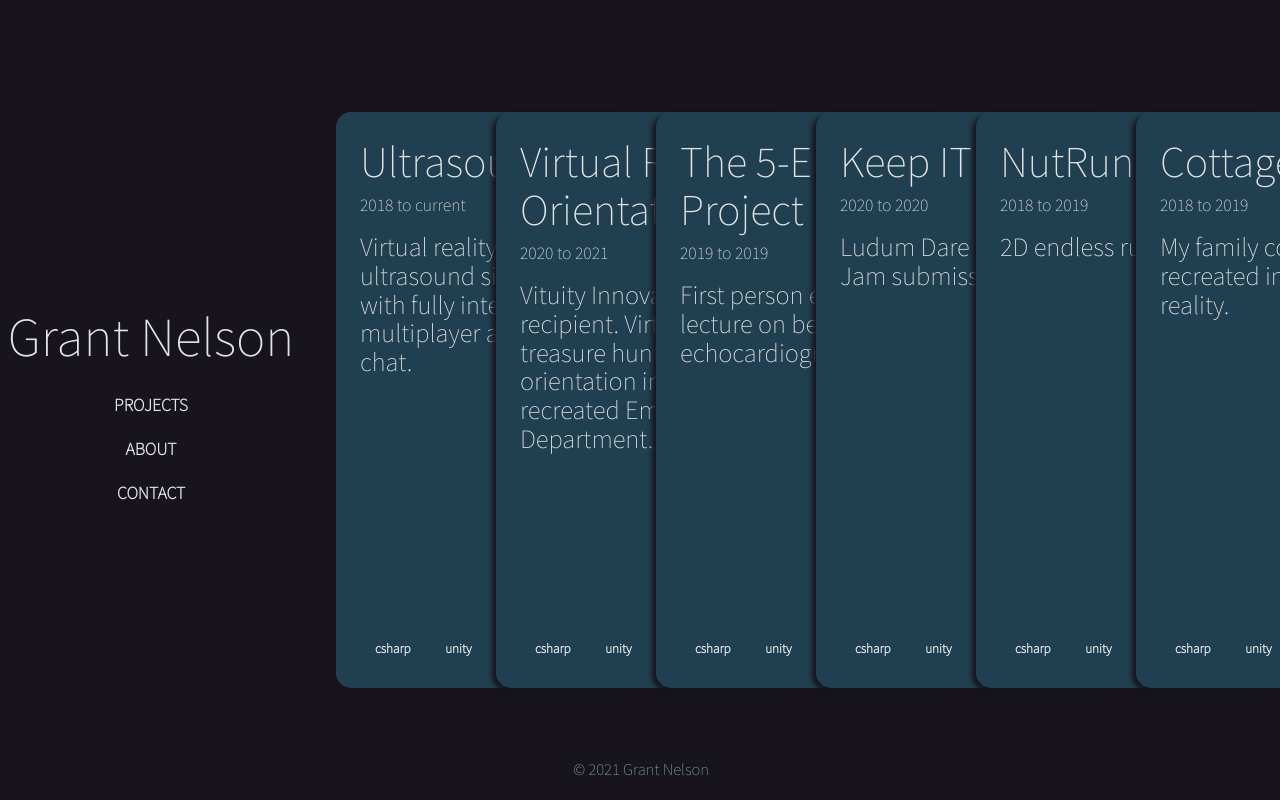
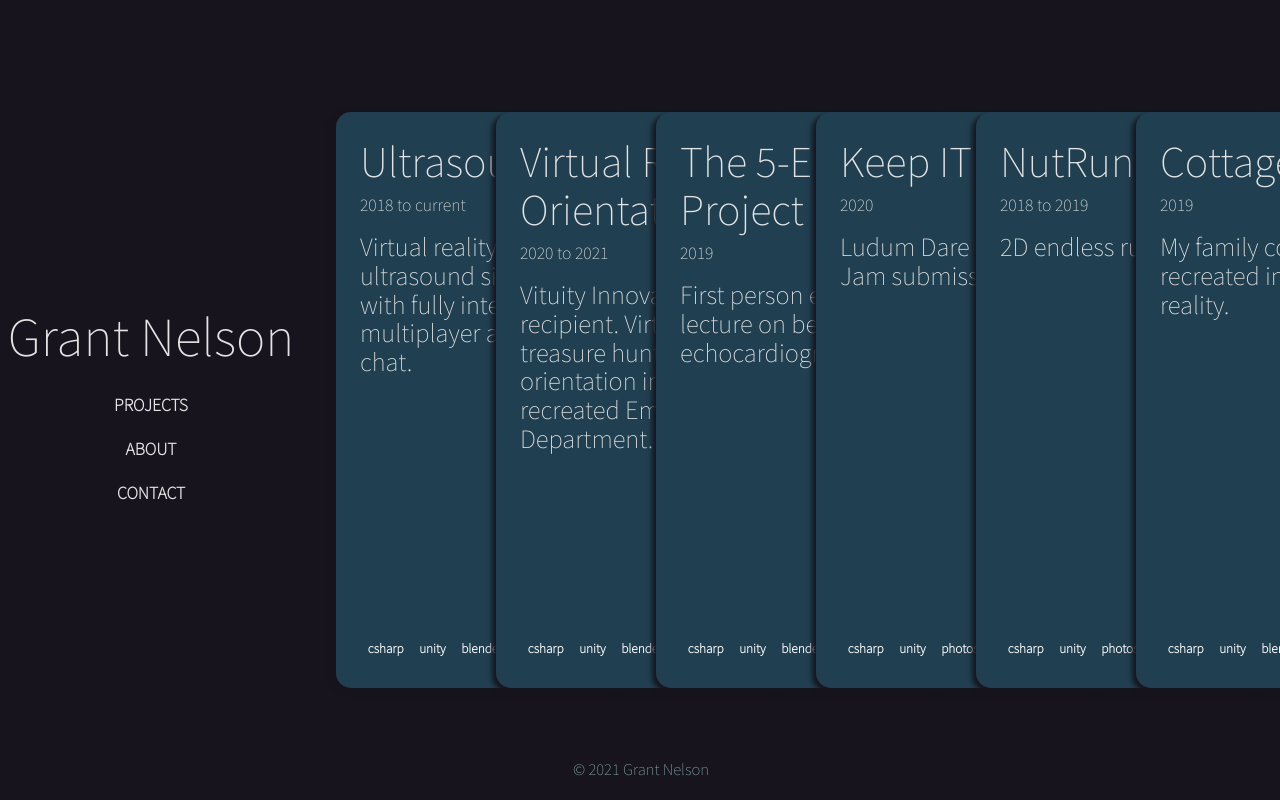
Before and after one commit to grantnelsonmd/cv, a React (Create React App) app: page / in a window 1280 px wide. Both pictures are taken after a click on the button "PROJECTS". Built offline with nearby package versions, Linux system fonts and the light colour scheme.

Commit message:
updated dates

```diff
--- a/public/index.css
+++ b/public/index.css
@@ -138,14 +138,23 @@ button:hover {
 
 .badges {
   display: flex;
+  flex: 1 0 auto;
+  display: -webkit-box;   /* OLD - iOS 6-, Safari 3.1-6, BB7 */
+  display: -ms-flexbox;  /* TWEENER - IE 10 */
+  display: -webkit-flex; /* NEW - Safari 6.1+. iOS 7.1+, BB10 */
   position: absolute;
   bottom: 30px;
   flex-wrap: wrap;
+  -webkit-flex-wrap: wrap;
+  -ms-flex-wrap: wrap;
+  -webkit-box-flex: 1;
+  -webkit-flex: 1 0 auto;
+  -ms-flex: 1 0 auto;
 }
 
 .badge {
   position: relative;
-  display: grid;
+  display: flex;
   grid-template-columns: 50px 1fr;
   align-items: center;
   margin: 0 0 0;
--- a/src/components/ProjectCard.jsx
+++ b/src/components/ProjectCard.jsx
@@ -12,13 +12,24 @@ function ProjectCard(props){
         />)
     }
 
+    function configureDate(){
+        if (props.dateEnd){
+            return(
+              <p>{props.dateStart} to {props.dateEnd}</p>
+            )
+        } else {
+            return(
+                <p>{props.dateStart}</p>
+            )
+        }
+    }
     //if vertical height of window shrinks beyond limit collapse subtitle text into "..."
 
     return(
         <div className="project-card">
             <header className="project-card-header">
                 <a href="..." alt="..."><h1>{props.title}</h1></a>
-                <p>{props.dateStart} to {props.dateEnd}</p>
+                {configureDate()}
                 <h4>{props.subtitle}</h4>
             </header>
             <div className="badges">
--- a/src/projects.js
+++ b/src/projects.js
@@ -16,14 +16,14 @@ const projects = [
     {
         title: "The 5-E Project",
         dateStart: "2019",
-        dateEnd: "2019",
+        dateEnd: "",
         subtitle: "First person exploration lecture on bedside echocardiography.",
         skills: ["csharp", "unity", "blender"]
     },
     {
         title: "Keep IT Alive",
         dateStart: "2020",
-        dateEnd: "2020",
+        dateEnd: "",
         subtitle: "Ludum Dare 42 Game Jam submission.",
         skills: ["csharp", "unity", "photoshop"]
     },
@@ -36,8 +36,8 @@ const projects = [
     },
     {
         title: "CottageVR",
-        dateStart: "2018",
-        dateEnd: "2019",
+        dateStart: "2019",
+        dateEnd: "",
         subtitle: "My family cottage, recreated in virtual reality.",
         skills: ["csharp", "unity", "blender"]
     },
```
